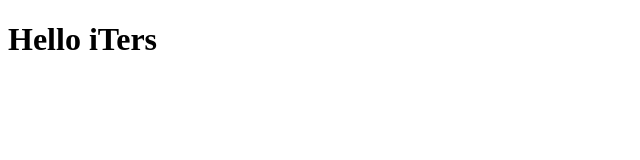
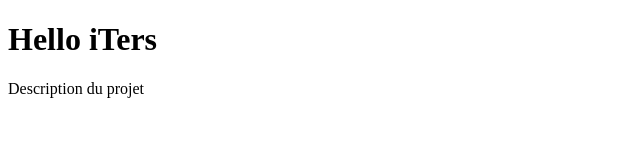
Before and after one commit to robertocastro/flow-demo, a plain HTML site: page index.html in a window 1280 px wide. Shown: the whole page, without its empty margins (0-640 px from the left). Drawn offline with Linux system fonts and the light colour scheme.

Commit message:
add desc

```diff
--- a/index.html
+++ b/index.html
@@ -11,5 +11,7 @@
 
     <h1>Hello iTers</h1>
 
+    <p>Description du projet</p>
+
 </body>
 </html>
```
